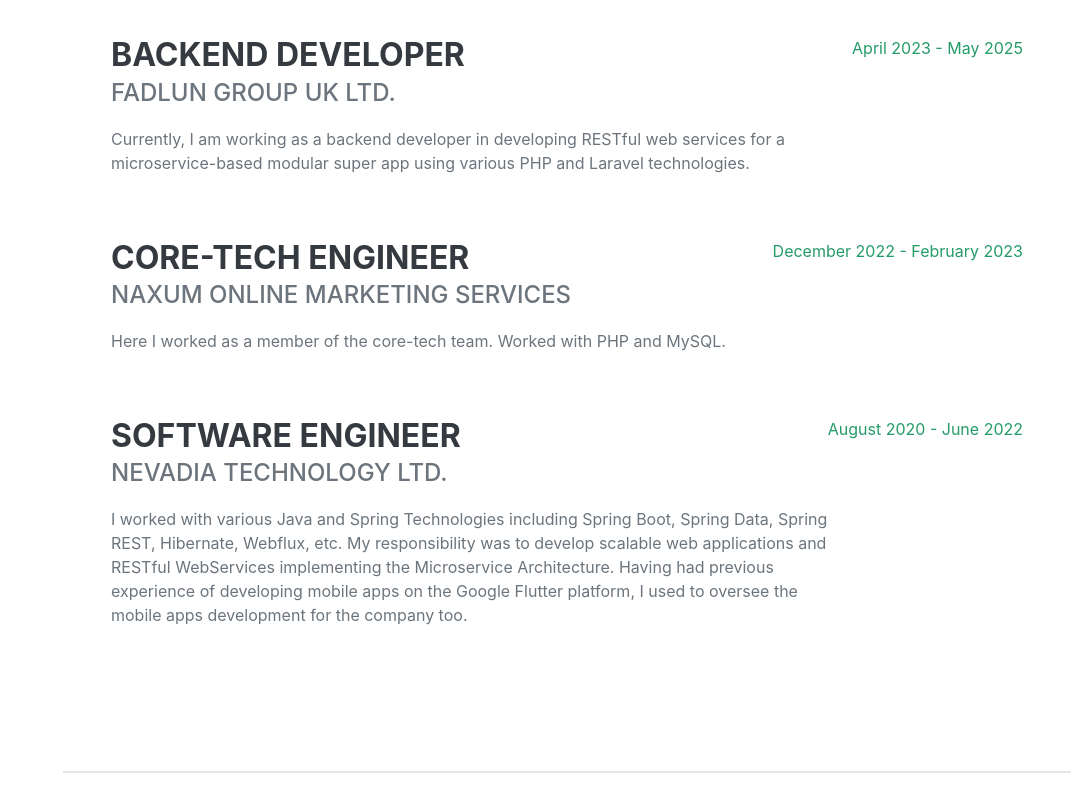
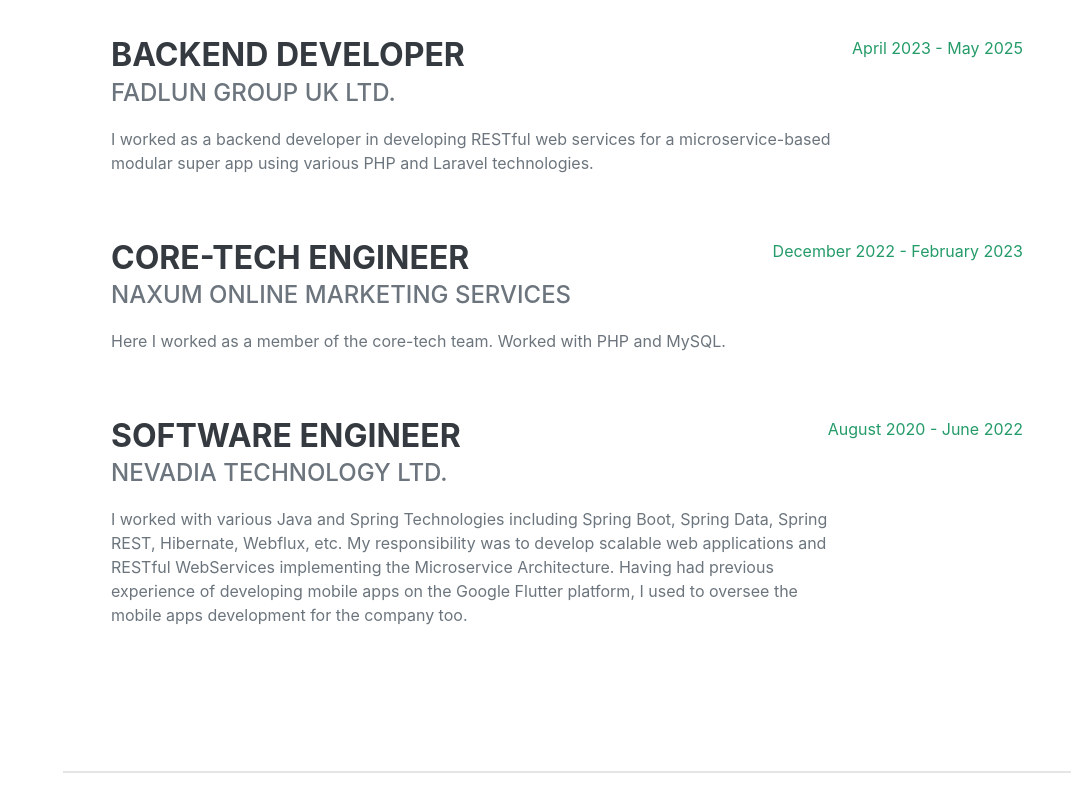
Before and after one commit to nextzakir/nextzakir.github.io, a plain HTML site: page index.html in a window 1280 px wide. Shown: the part 960-1771 px from the top of the page, without its empty margins (209-1280 px from the left). Drawn offline with nearby package versions, Linux system fonts and the light colour scheme; a web font is replaced by a local one.

Commit message:
Update index.html.

```diff
--- a/index.html
+++ b/index.html
@@ -66,7 +66,7 @@
                         <div class="flex-grow-1">
                             <h3 class="mb-0">Backend Developer</h3>
                             <div class="subheading mb-3">Fadlun Group UK Ltd.</div>
-                            <p>Currently, I am working as a backend developer in developing RESTful web services for a microservice-based modular super app using various PHP and Laravel technologies.</p>
+                            <p>I worked as a backend developer in developing RESTful web services for a microservice-based modular super app using various PHP and Laravel technologies.</p>
                         </div>
                         <div class="flex-shrink-0"><span class="text-primary">April 2023 - May 2025</span></div>
                     </div>
```
